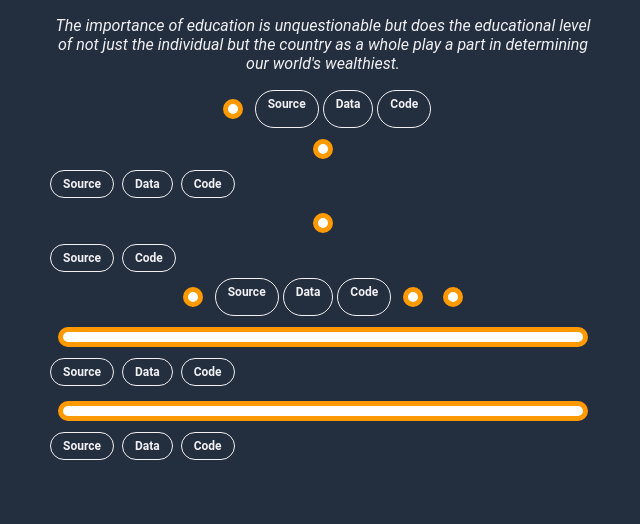
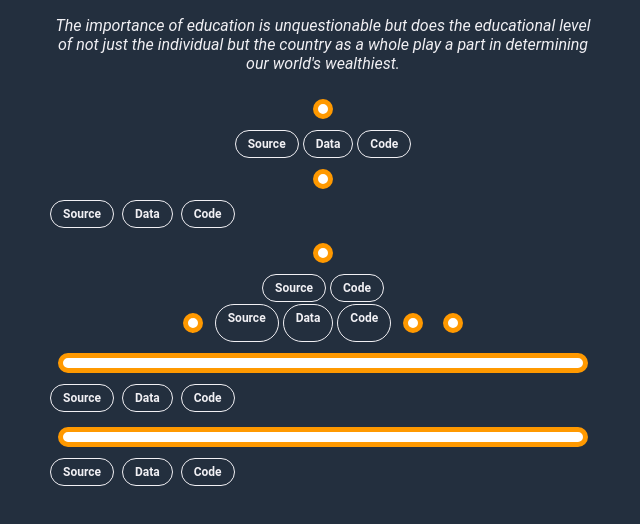
Before and after one commit to jamieprince/jamieprince.github.io, a plain HTML site: page project.html in a window 1280 px wide. Shown: the part 240-764 px from the top of the page, without its empty margins (317-957 px from the left). Drawn offline with Linux system fonts and the light colour scheme; a script that the page names is missing; a web font is replaced by a local one.

Commit message:
Update project.html

```diff
--- a/project.html
+++ b/project.html
@@ -77,11 +77,13 @@
 </script>
 </div>
 
+    </div>
+    <div class="container">
    <a class="codeButton" href="https://en.wikipedia.org/wiki/The_World%27s_Billionaires">Source</a>
    <a class="codeButton" href="https://raw.githubusercontent.com/jamieprince/jamieprince.github.io/main/billionaires.csv">Data</a>
    <a class="codeButton" href="https://github.com/jamieprince/jamieprince.github.io/blob/main/pchart1_billionaires.json">Code</a>
+</div>
 
-</div>
 
 
     <div class="container">
@@ -94,7 +96,7 @@
 
     </div>
    <a class="codeButton" href="https://fred.stlouisfed.org/series/WFRBST01134">Source</a>
-   <a class="codeButton" href="https://github.com/jamieprince/jamieprince.github.io/blob/main/data_FRED-WFRBST01134.json">Data</a>
+   <a class="codeButton" href="https://raw.githubusercontent.com/jamieprince/jamieprince.github.io/main/data_FRED-WFRBST01134.json">Data</a>
    <a class="codeButton" href="https://github.com/jamieprince/jamieprince.github.io/blob/main/pchart2_wealthshare1.json">Code</a>
 
 
@@ -107,9 +109,10 @@
 </div>
 
         </div>
+<div class="container">
    <a class="codeButton" href="https://www.forbes.com/sites/mattdurot/2021/10/08/want-to-be-a-billionaire-these-are-the-most-popular-majors-of-the-richest-americans/?sh=6df8ddc626ef">Source</a>
    <a class="codeButton" href="https://github.com/jamieprince/jamieprince.github.io/blob/main/pchart3_degree.json">Code</a>
-
+</div>
 
 <div class="container">
 
```
